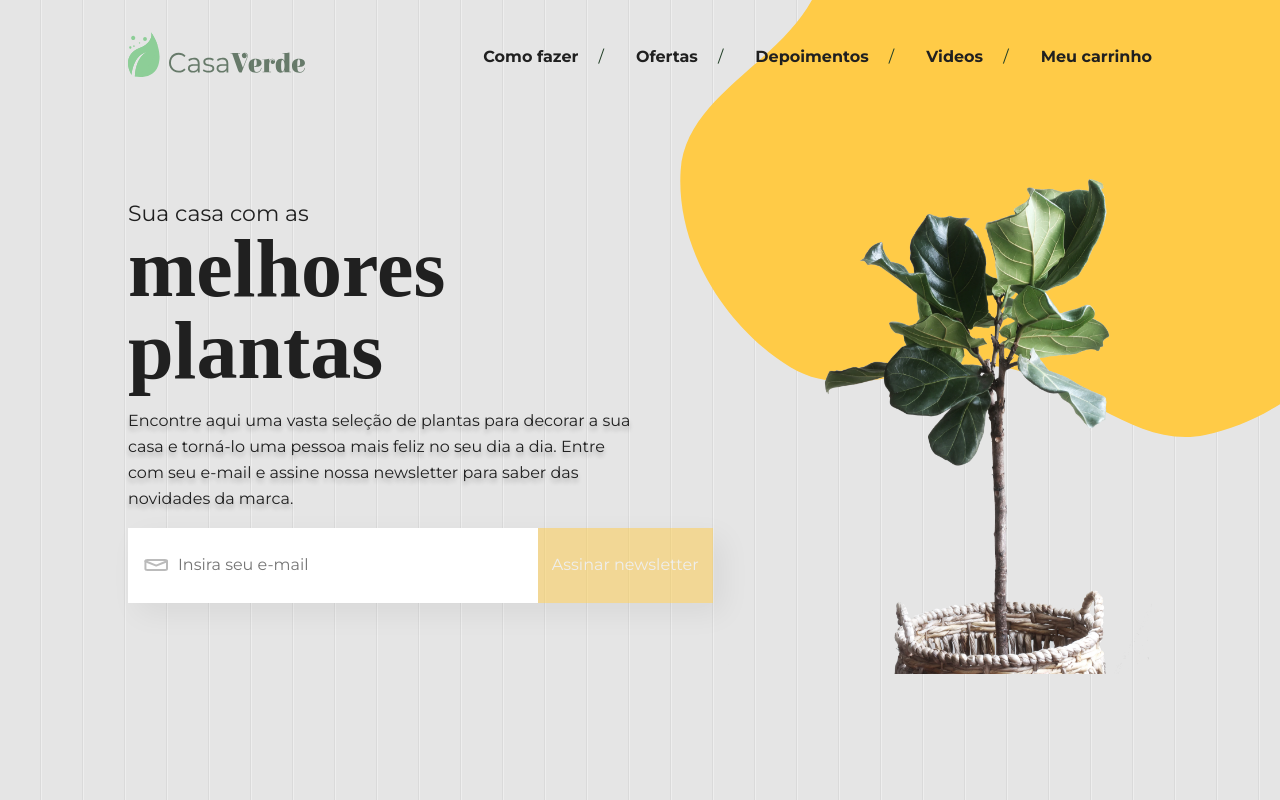
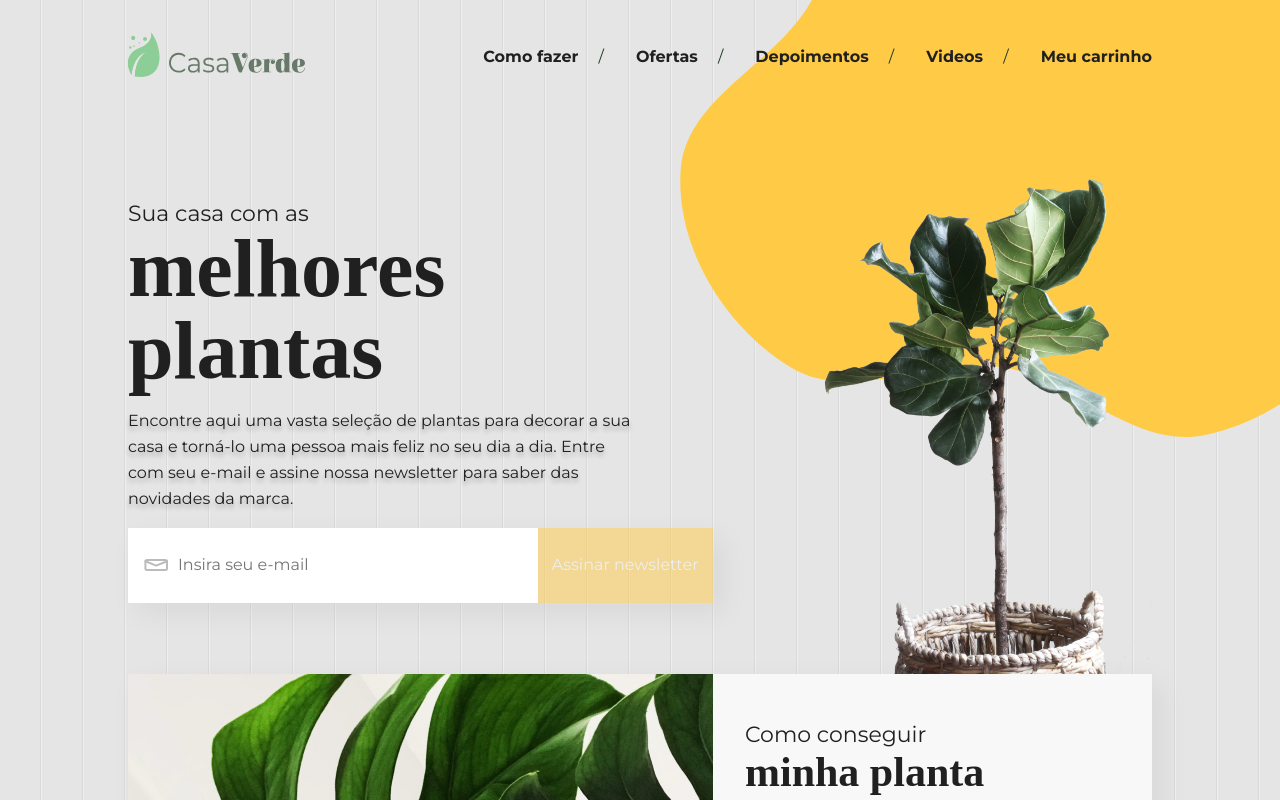
Before and after one commit to Arydiane/projeto-casa-verde, a React (Vite) app: page / in a window 1280 px wide. Shown: the top 800 px of the page. Built offline with nearby package versions, Linux system fonts and the light colour scheme; a web font is replaced by a local one.

Commit message:
atualiza página Homepage adiciona seção como conseguir

```diff
--- a/src/pages/HomePage/index.jsx
+++ b/src/pages/HomePage/index.jsx
@@ -1,12 +1,14 @@
 import styles from './HomePage.module.scss'
 import Header from "../../components/Header";
 import NewsletterSubscription from '../../components/NewsletterSubscription';
+import SectionHowToGet from '../../components/SectionHowToGet';
 
 export default function HomePage() {
     return (
         <main>
             <Header />
             <NewsletterSubscription />
+            <SectionHowToGet />
         </main>
     )
 }
```
